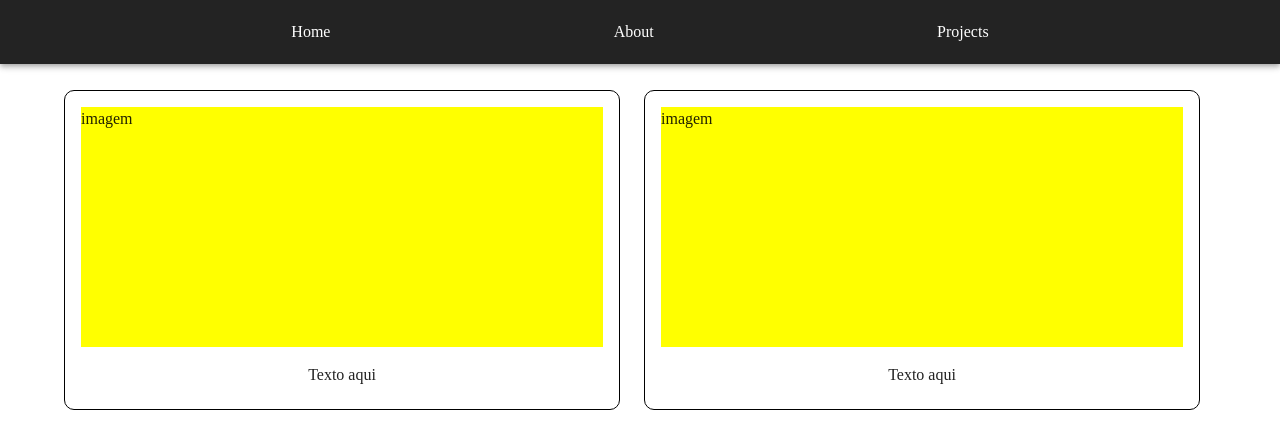
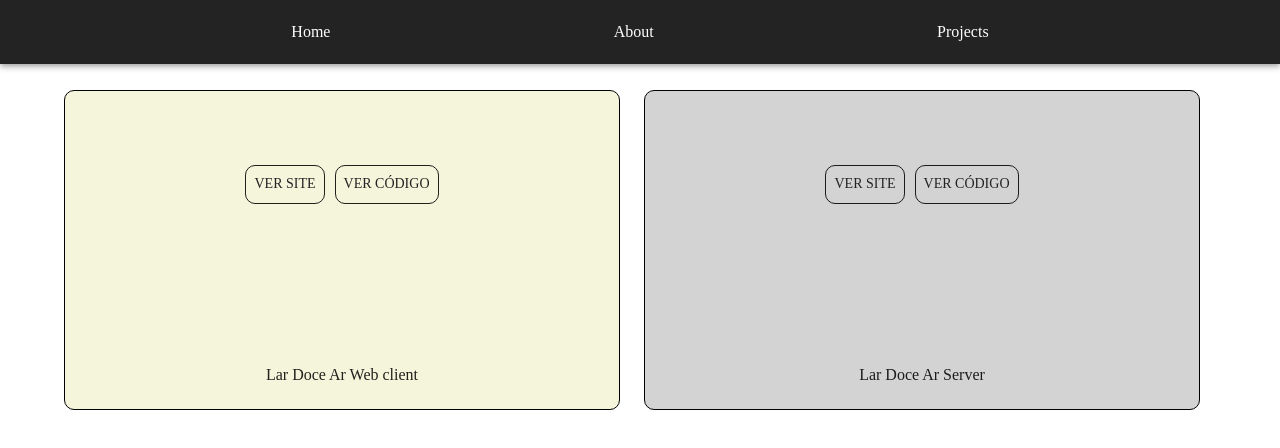
Before and after one commit to JulioCSSousa/MyPortfolio, a React (Vite) app: page /Projects in a window 1280 px wide. Shown: the top 448 px of the page. Built offline with nearby package versions, Linux system fonts and the light colour scheme.

Commit message:
projetos

```diff
--- a/src/App.tsx
+++ b/src/App.tsx
@@ -12,6 +12,10 @@ const App = () => {
         <Route path="/" element={<Home />} />
         <Route path="/about" element={<About />} />
         <Route path="/Projects" element={<Projects />} />
+        <Route path="https://lar-doce-ar.netlify.app" />
+        <Route path="https://github.com/JulioCSSousa/front-ecommerce" />
+        <Route path="https://back-ecommerce-wl58.onrender.com/" />
+        <Route path="https://github.com/JulioCSSousa/back-ecommerce" />
       </Routes>
     </Router>
     </>
--- a/src/Pages/Home/sections/Hero/Hero.tsx
+++ b/src/Pages/Home/sections/Hero/Hero.tsx
@@ -1,6 +1,6 @@
 
 import { Box, Container, Grid, Typography, styled } from "@mui/material"
-import Avatar from "../../../../assets/img/eu.jpg"
+import Avatar from "/assets/eu.jpg"
 
 import theme from "../../../../theme";
 import StyledButton from "../../../../components/StyledButton/StyledButton";
@@ -17,7 +17,7 @@ const Hero = () => {
 
   }))
   const whatsShow = () => {
-    const phoneNumber = "+5519987102078"; // Coloque seu número de telefone aqui no formato internacional, por exemplo, +5511999999999
+    const phoneNumber = "+5519987102078";
     const message = "Olá, gostaria de saber mais sobre os seus serviços!";
     const url = `https://wa.me/${phoneNumber}?text=${encodeURIComponent(message)}`;
     window.open(url, "_blank");}
--- /dev/null
+++ b/src/Pages/Projects/sections/Body.css
@@ -0,0 +1,24 @@
+.card-container{
+    flex-direction: column;
+
+}
+
+.img-container{
+    display: flex;
+    align-items: center;
+    justify-content: center;
+    width: 100%;
+
+}
+
+img{
+    margin: 10px;
+    width: 200px;
+}
+
+.btn-site{
+    margin: 5px;
+    border: 1px solid;
+    border-radius: 10px;
+
+}
--- a/src/Pages/Projects/sections/Body.tsx
+++ b/src/Pages/Projects/sections/Body.tsx
@@ -1,4 +1,8 @@
-import { Box, Container, Grid, Typography } from "@mui/material"
+import { Box, Button, Container, Grid, Typography, Link } from "@mui/material"
+import './Body.css'
+import Logo from '/assets/logo-no-b.gif';
+import { Link as RouterLink } from 'react-router-dom';
+
 
 export default function Body() {
     return (
@@ -12,20 +16,50 @@ export default function Body() {
             }}>
             <Container maxWidth="lg">
                 <Grid container spacing={1} my='2rem'>
-                    <Grid item xs={12} sm={6} p='1rem'>
-                        <Box border='1px solid black' borderRadius='10px' height='20rem' >
-                            <Box m='1rem' height='15rem' bgcolor='yellow'>
-                                imagem
+                    <Grid item xs={12} sm={6} p='1rem' >
+                        <Box border='1px solid black' borderRadius='10px' height='20rem' bgcolor={'beige'} >
+                            <Box className="card-container" m='1rem' height='15rem' display={'flex'} alignContent={'center'} justifyContent={'center'}>
+
+                                <Box className="card-btn" display={'flex'} alignContent={'center'} justifyContent={'center'}>
+                                    <Link component={RouterLink} to="https://lar-doce-ar.netlify.app" color="inherit" underline="none">
+                                        <Box className="btn-site">
+                                            <Button>Ver site</Button>
+                                        </Box>
+                                    </Link>
+                                    <Link component={RouterLink} to="https://github.com/JulioCSSousa/front-ecommerce" color="inherit" underline="none">
+                                        <Box className="btn-site">
+                                            <Button>Ver Código</Button>
+                                        </Box>
+                                    </Link>
+                                </Box>
+                                <Box className="img-container">
+                                    <img src={Logo} alt="" />
+                                </Box>
                             </Box>
-                            <Typography textAlign='center'>Texto aqui</Typography>
+                            <Typography textAlign='center'>Lar Doce Ar Web client</Typography>
                         </Box>
                     </Grid>
                     <Grid item xs={12} sm={6} p='1rem'>
-                        <Box border='1px solid black' borderRadius='10px' height='20rem' >
-                            <Box m='1rem' height='15rem' bgcolor='yellow'>
-                                imagem
+                        <Box border='1px solid black' borderRadius='10px' height='20rem' bgcolor={'lightgrey'} >
+                            <Box className="card-container" m='1rem' height='15rem' display={'flex'} alignContent={'center'} justifyContent={'center'}>
+
+                                <Box className="card-btn" display={'flex'} alignContent={'center'} justifyContent={'center'}>
+                                    <Box className="btn-site">
+                                        <Link component={RouterLink} to="https://back-ecommerce-wl58.onrender.com/" color="inherit" underline="none">
+                                            <Button>Ver site</Button>
+                                        </Link>
+                                    </Box>
+                                    <Link component={RouterLink} to="https://github.com/JulioCSSousa/back-ecommerce" color="inherit" underline="none">
+                                        <Box className="btn-site">
+                                            <Button >Ver Código</Button>
+                                        </Box>
+                                    </Link>
+                                </Box>
+                                <Box className="img-container">
+                                    <img src={Logo} />
+                                </Box>
                             </Box>
-                            <Typography textAlign='center'>Texto aqui</Typography>
+                            <Typography textAlign='center'>Lar Doce Ar Server</Typography>
                         </Box>
                     </Grid>
                 </Grid>
```
Also changed, not shown: public/assets/eu.jpg (renamed from src/assets/img/eu.jpg), public/assets/logo-no-b.gif (added).
